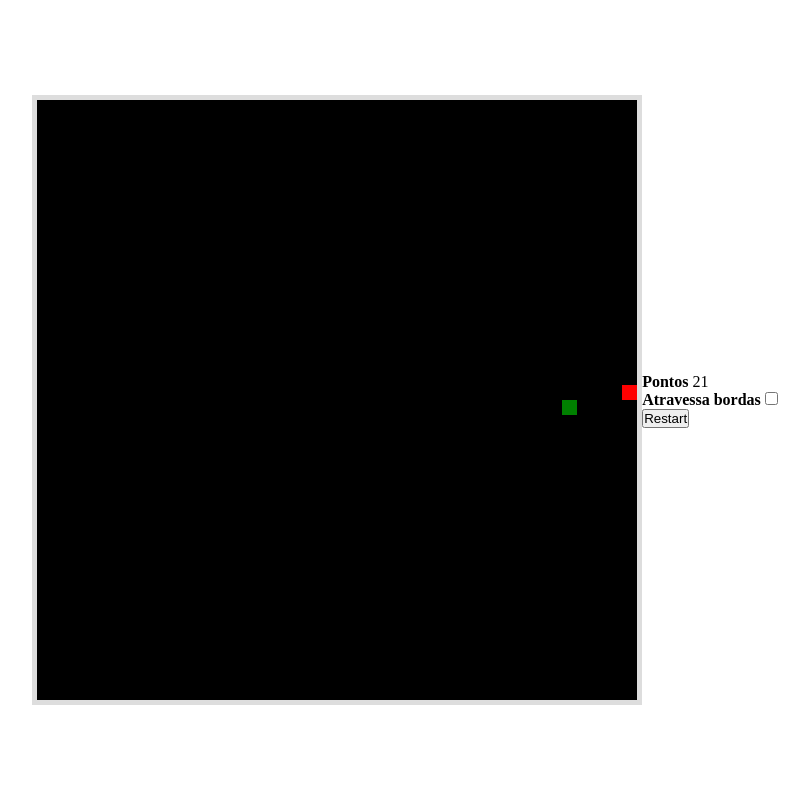
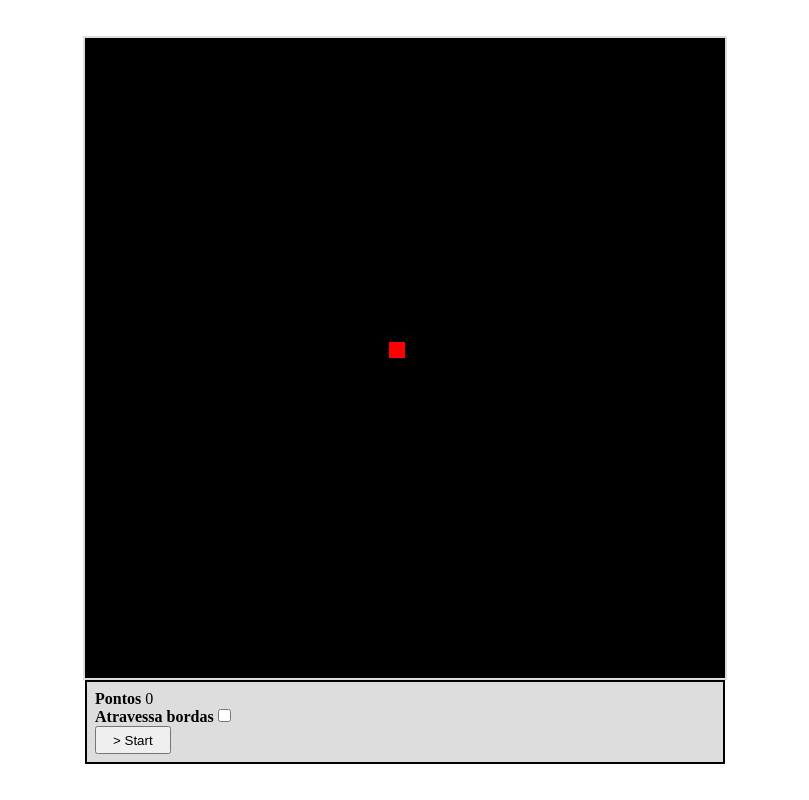
Before and after one commit to dcorazolla/dio-jogo-snake, a plain HTML site: page index.html in a window 1280 px wide. Shown: the whole page, without its empty margins (235-1044 px from the left). Drawn offline with Linux system fonts and the light colour scheme.

Commit message:
detectando dimensoes e ajustando tamanhos do jogo

```diff
--- a/css/main.css
+++ b/css/main.css
@@ -10,10 +10,25 @@ html, body {
 
 body {
     display: flex;
+    flex-direction: column;
     align-items: center;
     justify-content: center;
 }
 
 #snake-game {
-    border: 5px solid #ddd;
+    border: 2px solid #ddd;
 }
+
+#painel {
+    border: 2px solid #000;
+    padding: .5rem;
+    background-color: #ddd;
+}
+
+.botoes {
+    flex-direction: row;
+}
+
+button {
+    padding: .3rem 1rem;
+}
--- a/index.html
+++ b/index.html
@@ -7,11 +7,15 @@
     <link rel="stylesheet" href="./css/main.css">
 </head>
 <body>
-    <canvas id="snake-game" width="600" height="600"></canvas>
+    <canvas id="snake-game"></canvas>
     <div id="painel">
         <p><strong>Pontos</strong> <span id="spnpontos">0</span></p>
         <p><label><strong>Atravessa bordas</strong> <input type="checkbox" onclick="changeStatus(this);" /></label></p>
-        <p><button id="btn-restart" onclick="restart(this);">Restart</button></p>
+        <p class="botoes">
+            <button id="btn-start" onclick="start(this);">> Start</button>
+            <button id="btn-pause" onclick="pause(this);" style="display: none;">|| Pause</button>
+            <button id="btn-restart" onclick="restart(this);" style="display: none;">< Restart</button>
+        </p>
     </div>
     <script src="./js/main.js"></script>
 </body>
--- a/js/main.js
+++ b/js/main.js
@@ -8,25 +8,28 @@
         boxSize: 15,
         direction: "right",
         transBorder: false,
-        updateTime: 200
+        updateTime: 200,
+        paused: true,
+        winWidth: 0,
+        winHeight: 0,
+        gameWidth: 0,
+        gameHeight: 0,
+        panelWidth: 0,
+        panelHeight: 0
     };
 
     // pega o canvas
     let cv = document.getElementById("snake-game");
     // pega o contexto 2d do canvas
     let ct = cv.getContext("2d");
+    let pn = document.getElementById("painel");
 
     let movimento = false;
 
     /**
      * A cobra
      */
-    let snake = [
-        {
-            x: defs.boxSize * 19,
-            y: defs.boxSize * 19
-        }
-    ];
+    let snake = [];
     let food = {
         x: Math.floor(Math.random() * 37 + 1) * defs.boxSize,
         y: Math.floor(Math.random() * 37 + 1) * defs.boxSize
@@ -61,13 +64,18 @@
     let createSnake = () => {
         let green = 0;
         let size = snake.length;
+        // se cobra estiver vazio, cria primeiro box
+        if (size==0) {
+            snake.push({x: defs.boxSize * 19, y: defs.boxSize * 19});
+        }
+        // indice de mudanca de cor
         let sumColor = parseInt(255/size);
+        // desenha cobra
         for (let i=0; i<size; i++) {
             ct.fillStyle = "rgb(255, " + green + ", 0)"; //defs.boxHeadColor;
             ct.fillRect(snake[i].x, snake[i].y, defs.boxSize, defs.boxSize);
             green += sumColor;
         }
-        points++;
     };
 
     let createFood = () => {
@@ -79,8 +87,7 @@
         clearInterval(interval);
         snake = [
             {
-                x: defs.boxSize * 19,
-                y: defs.boxSize * 19
+
             }
         ];
         points = 0;
@@ -218,21 +225,86 @@
 
     document.addEventListener('keydown', getKey);
 
+    let sizeDetect = () => {
+        let winWidth = window.innerWidth;
+        let winHeight = window.innerHeight;
+
+        if (defs.winWidth != winWidth || defs.winHeight != winHeight) {
+            sizeModify(winWidth, winHeight);
+        }
+    };
+
+    let sizeModify = (width, height) => {
+
+        let oldWidth = defs.winWidth;
+        let oldHeight = defs.winHeight;
+        let oldBoxSize = defs.boxSize;
+
+        defs.winWidth = width;
+        defs.winHeight = height;
+
+        // pegando altura do painel
+        defs.panelHeight = pn.offsetHeight;
+        // definindo tamanho do canvas em 90% do menor tamanho da tela
+        let size = 0;
+        // paisagem - se a tela tiver largura maior que altura
+        if (defs.winWidth >= defs.winHeight) {
+            size = Math.floor((defs.winHeight - defs.panelHeight) * 0.9);
+        }
+        // retrato - se a tela for mais alta
+        else {
+            size = Math.floor(defs.winWidth * 0.9);
+        }
+        // definindo tamanho do box.
+        // maior divisivel por 40, menor do que tamanho do jogo
+        // console.log(size);
+        while (true) {
+            if (size%40 == 0) break;
+            size--;
+        }
+        // definindo tamanho do box
+        defs.boxSize = size / 40;
+        // ajustando tamanho do canvas
+        defs.gameWidth = defs.gameHeight = size;
+        // definindo largura do painel
+        defs.panelWidth = size;
+
+        // ajustando elementos da tela
+        cv.width = defs.gameWidth;
+        cv.height = defs.gameHeight;
+        pn.setAttribute("style","width:" + (defs.panelWidth - 20) + "px");
+
+        snakeSizeModify();
+    };
+
+    let snakeSizeModify = (boxSize, wid) => {
+        if (snake.length > 0) {
+            let propY = snake[0].y / defs.boxSize;
+            let propX = snake[0].x / defs.boxSize;
+            console.log(defs.boxSize);
+            console.log(defs.boxSize);
+            // console.log(propY);
+        }
+    };
+
     /**
      * As rodadas de renderizacao do jogo
      */
     let updateGame = () => {
+        sizeDetect();
         createBackground();
         createSnake();
-        movimento = false;
-        createFood();
-        moveSnake();
-        colisionDetect();
         printData();
-        render++;
-        // setTimeout(updateGame, defs.updateTime);
+        if (!defs.paused) {
+            movimento = false;
+            createFood();
+            moveSnake();
+            colisionDetect();
+            render++;
+        }
     }
 
+    // startConfigs();
     let interval = setInterval(updateGame, defs.updateTime);
 
 // };
```
